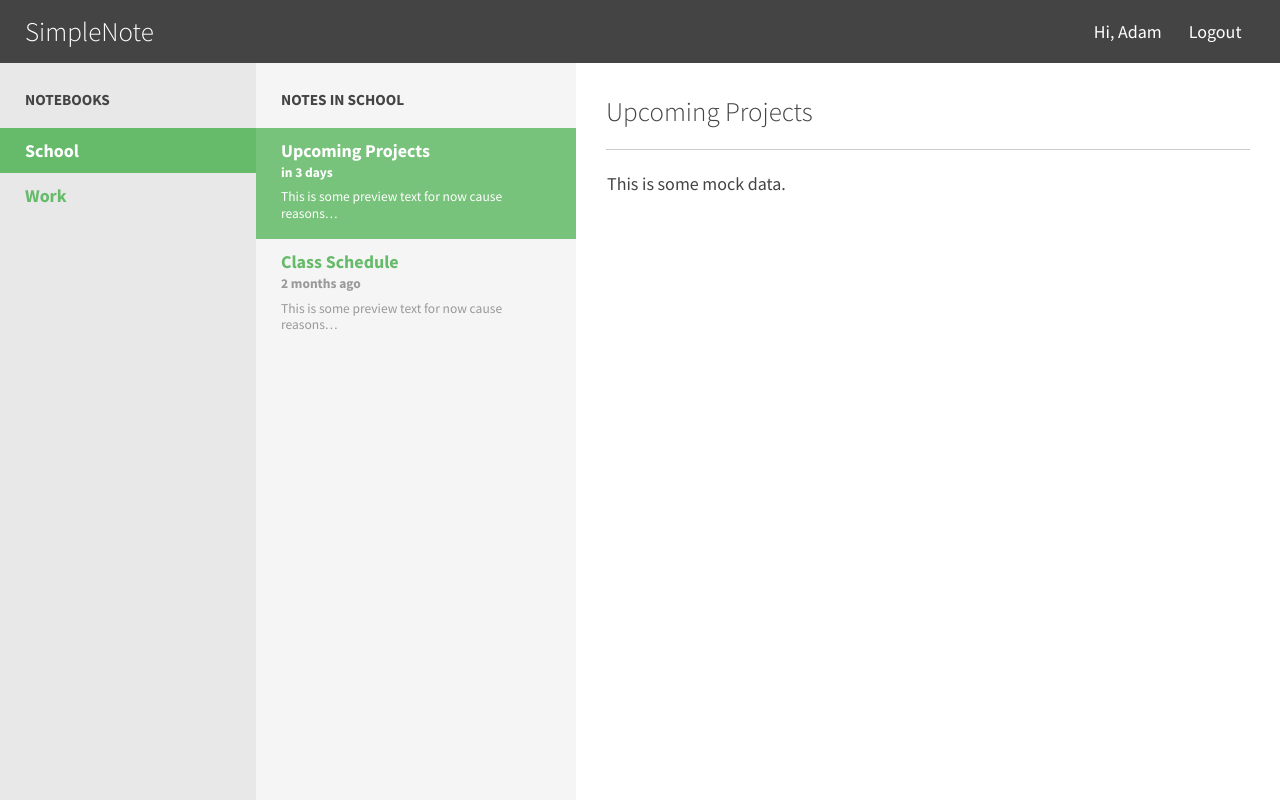
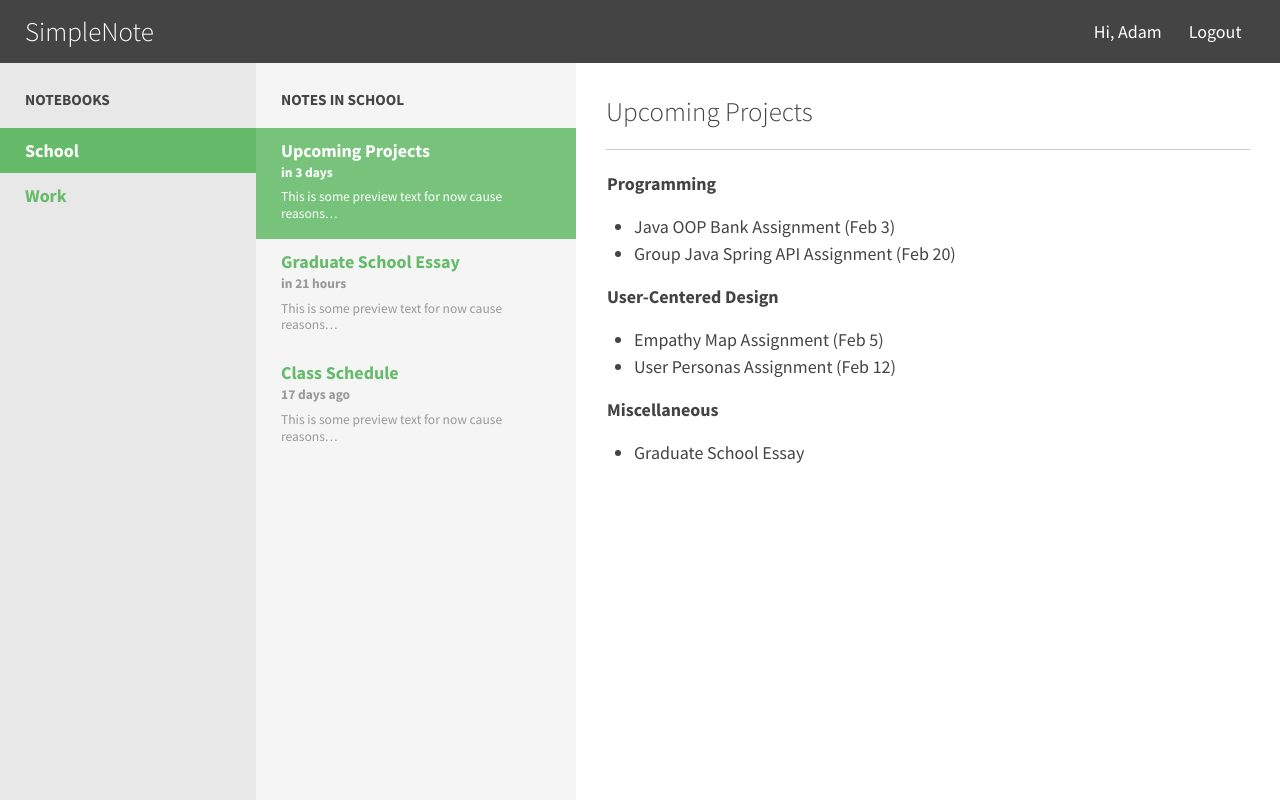
Before and after one commit to adammy/react-notes, a React (Create React App) app: page / in a window 1280 px wide. Built offline with nearby package versions, Linux system fonts and the light colour scheme.

Commit message:
Added some fake data that looks super real and whatnot

```diff
--- a/src/App.js
+++ b/src/App.js
@@ -24,15 +24,22 @@ class App extends Component {
 						{
 							id: v4(),
 							name: "Upcoming Projects",
-							content: "<p>This is some mock data.</p>",
-							datetime_updated: new Date('January 29, 2018 09:24:00'),
+							content: "<p><strong>Programming</strong></p><ul><li>Java OOP Bank Assignment (Feb 3)</li><li>Group Java Spring API Assignment (Feb 20)</li></ul><p><strong>User-Centered Design</strong></p><ul><li>Empathy Map Assignment (Feb 5)</li><li>User Personas Assignment (Feb 12)</li></ul><p><strong>Miscellaneous</strong></p><ul><li>Graduate School Essay</li></ul>",
+							datetime_updated: new Date('January 29, 2018 11:24:00'),
 							active: true
 						},
 						{
 							id: v4(),
+							name: "Graduate School Essay",
+							content: "<p>Lorem ipsum dolor sit amet, consectetur adipisicing elit, sed do eiusmod tempor incididunt ut labore et dolore magna aliqua. Ut enim ad minim veniam, quis nostrud exercitation ullamco laboris nisi ut aliquip ex ea commodo consequat. Duis aute irure dolor in reprehenderit in voluptate velit esse cillum dolore eu fugiat nulla pariatur. Excepteur sint occaecat cupidatat non proident, sunt in culpa qui officia deserunt mollit anim id est laborum.</p><ul><li>Maecenas sed tellus eleifend magna.</li><li>Morbi quam ligula, dictum sed.</li><li>Mauris tincidunt augue vitae volutpat.</li></ul><p>Suspendisse urna ipsum, bibendum quis nunc ac, tempor tincidunt ipsum. Vestibulum eu iaculis dui, at porta orci. In ornare faucibus congue. Etiam in commodo lorem. Vestibulum volutpat, justo vitae viverra tincidunt, est nibh porta nulla.</p>",
+							datetime_updated: new Date('January 27, 2018 18:03:33'),
+							active: false
+						},
+						{
+							id: v4(),
 							name: "Class Schedule",
-							content: "<p>My super awesome schedule.</p>",
-							datetime_updated: new Date('December 10, 2017 03:24:00'),
+							content: "<p><strong>Monday</strong></p><p>10am–12pm / Programming / Room COP 1203</p><p><strong>Tuesday</strong></p><p>1pm–3:15pm / User-Centered Design / Room VAB 205</p><p><strong>Friday</strong></p><p>10am–12pm / Programming / Room COP 1203</p>",
+							datetime_updated: new Date('January 10, 2018 08:24:00'),
 							active: false
 						}
 					]
```
